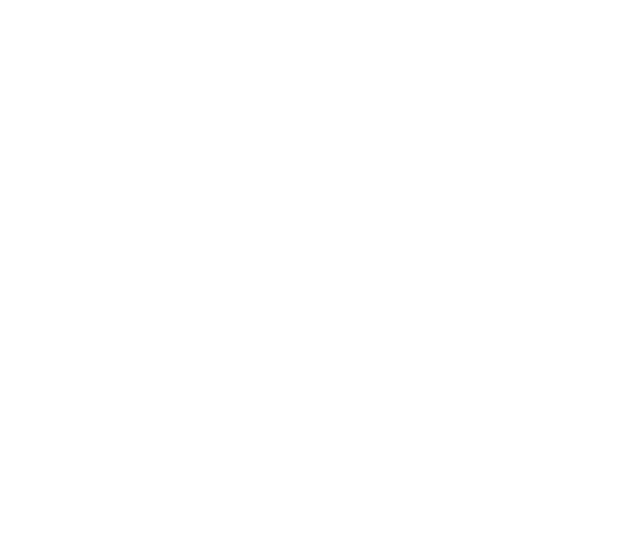
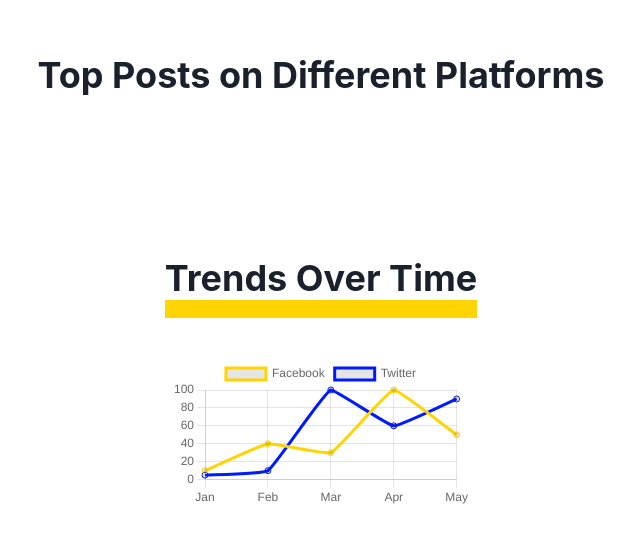
Before and after one commit to Prottoy2938/siera-leone-liberate-literacy, a Next.js app: page / in a window 1280 px wide. Shown: the part 1854-2396 px from the top of the page, without its empty margins (319-959 px from the left). Before the commit the page ends 1748 px from the top, so only its background shows below. Built offline with nearby package versions, Linux system fonts and the light colour scheme; no server answers; the database is empty.

Commit message:
dashboard building almost done

```diff
--- a/src/app/page.tsx
+++ b/src/app/page.tsx
@@ -1,20 +1,37 @@
+"use client";
 import Image from "next/image";
 import Link from "next/link";
 import TotalPostByPlatform from "../components/totalPostByPlatform";
 import { Box, Grid, GridItem, Heading } from "@chakra-ui/react";
 import ShowAllSocialPosts from "../components/showAllSocialspost";
-import GoogleMapReact from "google-map-react";
-const defaultProps = {
-  center: {
-    lat: 10.99835602,
-    lng: 77.01502627,
-  },
-  zoom: 11,
+import { Line } from "react-chartjs-2";
+import { Chart, registerables } from "chart.js";
+
+Chart.register(...registerables);
+
+const chartData = {
+  labels: ["Jan", "Feb", "Mar", "Apr", "May"],
+  datasets: [
+    {
+      label: "Facebook",
+      data: [10, 40, 30, 100, 50],
+      fill: false,
+      borderColor: "#ffd400",
+      tension: 0.1,
+    },
+    {
+      label: "Twitter",
+      data: [5, 10, 100, 60, 90],
+      fill: false,
+      borderColor: "#001aff",
+      tension: 0.1,
+    },
+  ],
 };
 
 export default function Home() {
   return (
-    <Box mt={5} mb={10}>
+    <Box mt={5} mb="200px">
       <Box mb={10}>
         <h1 className="text-center text-4xl font-extrabold leading-12 tracking-tight text-gray-900">
           Liberate Literacy Social Media Campaign <br />{" "}
@@ -114,6 +131,22 @@
           </GridItem>
         </GridItem>
       </Grid>
+      <Heading mt="200px" textAlign={"center"}>
+        Top Posts on Different Platforms
+      </Heading>
+
+      <Box mt={20} padding={20} height="700px" justifyContent={"center"}>
+        <Heading
+          m="0 auto"
+          mb={10}
+          borderBottom={"18px solid #ffd400"}
+          display="table"
+          textAlign={"center"}
+        >
+          Trends Over Time
+        </Heading>
+        <Line data={chartData} style={{ margin: "0 auto" }} />
+      </Box>
     </Box>
   );
 }
```
Also changed, not shown: delete.tsx (added).
